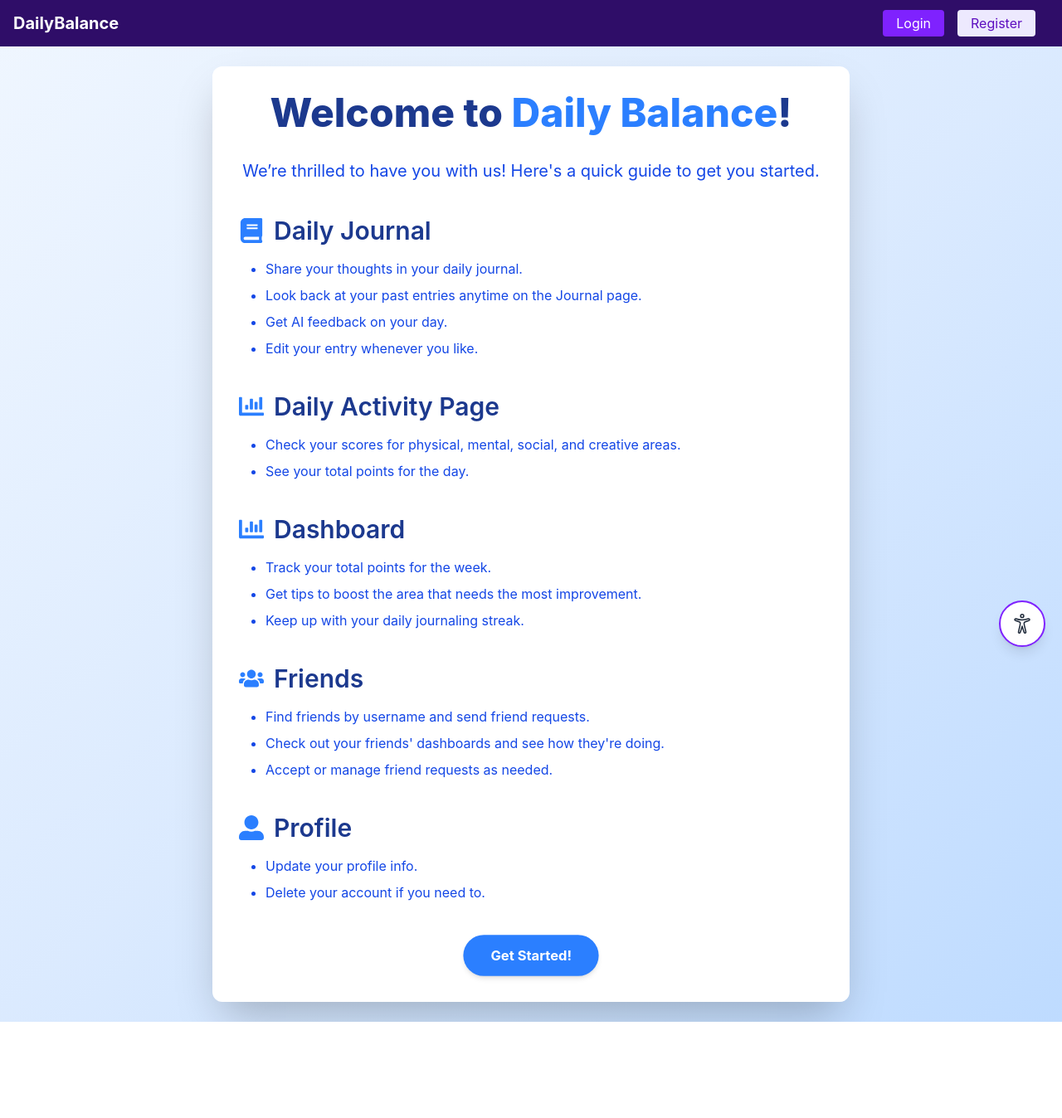
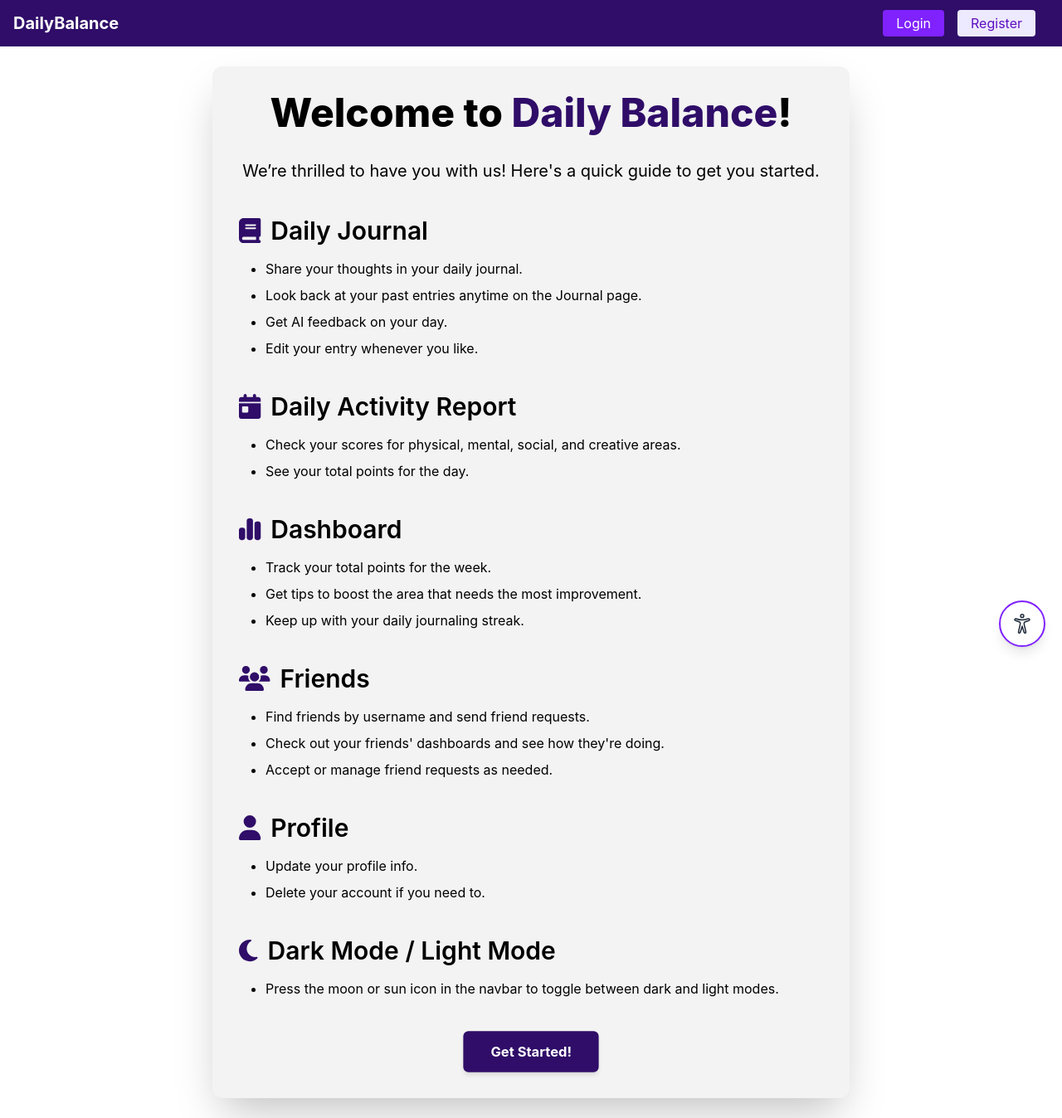
Before and after one commit to Mimoosa/react_daily_balance_app, a React (Vite) app in the folder client/: page /instruction in a window 1280 px wide. Shown: the whole page at 83% size. Before the commit the page ends 1232 px from the top, so only its background shows below. Built offline with nearby package versions, Linux system fonts and the light colour scheme; no server answers.

Commit message:
Add instruction page and fixed some bag in other pages too.

```diff
--- a/client/src/pages/ActivityReportPage.jsx
+++ b/client/src/pages/ActivityReportPage.jsx
@@ -44,17 +44,9 @@ const DailyActivityReport = () => {
     });
     return Object.values(transformed);
   };
-
+  // This useMemo hook is used to memoize the result of the transformActivities function,
+// ensuring that the transformed activities are only recalculated when the activities array changes.
   const transformedActivities = useMemo(() => transformActivities(activities), [activities]);
-
-  const normalizePoints = (points) => {
-    Object.keys(points).forEach((key) => {
-      if (points[key] > 100) {
-        points[key] = 100;
-      }
-    });
-    return points;
-  };
 
   const labelIcons = {
     Physical: faDumbbell,
--- a/client/src/pages/InstructionPage.jsx
+++ b/client/src/pages/InstructionPage.jsx
@@ -1,14 +1,17 @@
 import { Link } from 'react-router-dom';
 import React, { useState, useEffect } from 'react'
-import { FaBook, FaRegEdit, FaChartBar, FaUsers, FaUserAlt, FaTrashAlt } from 'react-icons/fa';
+import { FontAwesomeIcon } from '@fortawesome/react-fontawesome';
+import { faCalendarDay, faBook, faChartSimple, faUser, faUsers, faSun, faMoon } from '@fortawesome/free-solid-svg-icons';
+import { useTheme } from "../contexts/ThemeContext";
 
 const InstructionPage = () => {
     const [animate, setAnimate] = useState(false);
-
+    const { theme, isDark } = useTheme();
+    // useEffect hook to trigger the animation on component mount.
     useEffect(() => {
         setAnimate(true);
     }, []);
-
+    // CSS keyframes for a smooth scaling animation.
     const scaleInOut = `
         @keyframes scale-in-out {
             0%, 100% {
@@ -24,22 +27,22 @@ const InstructionPage = () => {
     `;
 
     return (
-        <div className="min-h-screen flex items-center justify-center bg-gradient-to-br from-blue-50 via-blue-100 to-blue-200 p-6">
-            <div className="bg-white rounded-xl shadow-2xl p-8 max-w-3xl w-full">
-                <h1 className="text-5xl font-extrabold text-center text-blue-900 mb-8  transform transition-all duration-500 ease-in-out" style={{ transform: animate ? 'scale(1)' : 'scale(0.95)' }}>
-                    Welcome to <span className="text-blue-500">Daily Balance</span>!
+        <div className={`min-h-screen flex items-center justify-center ${theme.backgroundWhite} p-6`}>
+            <div className={`${theme.backgroundCard} rounded-xl shadow-2xl p-8 max-w-3xl w-full`}>
+                <h1 className={`text-4xl lg:text-5xl font-extrabold text-center ${theme.textViolet} mb-8 transform transition-all duration-1500 ease-in-out`} style={{ transform: animate ? 'scale(1)' : 'scale(1.2)' }}>
+                    <span className="block lg:inline">Welcome to</span> <span className={isDark ? 'text-violet-500' : 'text-violet-950'}>Daily Balance</span>!
                 </h1>
-                <p className="text-xl text-center text-blue-700 mb-10">
+                <p className={`text-lg lg:text-xl text-center ${theme.textViolet} mb-10`}>
                     We’re thrilled to have you with us! Here's a quick guide to get you started.
                 </p>
 
                 <div className="space-y-10">
                     <div>
-                        <h2 className="flex items-center text-3xl font-semibold text-blue-900 mb-4">
-                            <FaBook className="mr-3 text-blue-500" />
+                        <h2 className={`flex items-center text-2xl lg:text-3xl font-semibold ${theme.textViolet} mb-4`}>
+                            <FontAwesomeIcon icon={faBook} className={`mr-3 text-2xl lg:text-3xl ${isDark ? 'text-violet-500' : 'text-violet-950'}`} />
                             Daily Journal
                         </h2>
-                        <ul className="list-disc ml-8 text-blue-700 space-y-2">
+                        <ul className={`list-disc ml-8 ${theme.textViolet} space-y-2`}>
                             <li>Share your thoughts in your daily journal.</li>
                             <li>Look back at your past entries anytime on the Journal page.</li>
                             <li>Get  AI feedback on your day.</li>
@@ -48,22 +51,22 @@ const InstructionPage = () => {
                     </div>
 
                     <div>
-                        <h2 className="flex items-center text-3xl font-semibold text-blue-900 mb-4">
-                            <FaChartBar className="mr-3 text-blue-500" />
-                            Daily Activity Page
+                        <h2 className={`flex items-center text-2xl lg:text-3xl font-semibold ${theme.textViolet} mb-4`}>
+                            <FontAwesomeIcon icon={faCalendarDay} className={`mr-3 text-2xl lg:text-3xl ${isDark ? 'text-violet-500' : 'text-violet-950'}`} />
+                            Daily Activity Report
                         </h2>
-                        <ul className="list-disc ml-8 text-blue-700 space-y-2">
+                        <ul className={`list-disc ml-8 ${theme.textViolet} space-y-2`}>
                             <li>Check your scores for physical, mental, social, and creative areas.</li>
                             <li>See your total points for the day.</li>
                         </ul>
                     </div>
 
                     <div>
-                        <h2 className="flex items-center text-3xl font-semibold text-blue-900 mb-4">
-                            <FaChartBar className="mr-3 text-blue-500" />
+                        <h2 className={`flex items-center text-2xl lg:text-3xl font-semibold ${theme.textViolet} mb-4`}>
+                            <FontAwesomeIcon icon={faChartSimple} className={`mr-3 text-2xl lg:text-3xl ${isDark ? 'text-violet-500' : 'text-violet-950'}`} />
                             Dashboard
                         </h2>
-                        <ul className="list-disc ml-8 text-blue-700 space-y-2">
+                        <ul className={`list-disc ml-8 ${theme.textViolet} space-y-2`}>
                             <li>Track your total points for the week.</li>
                             <li>Get tips to boost the area that needs the most improvement.</li>
                             <li>Keep up with your daily journaling streak.</li>
@@ -71,11 +74,11 @@ const InstructionPage = () => {
                     </div>
 
                     <div>
-                        <h2 className="flex items-center text-3xl font-semibold text-blue-900 mb-4">
-                            <FaUsers className="mr-3 text-blue-500" />
+                        <h2 className={`flex items-center text-2xl lg:text-3xl font-semibold ${theme.textViolet} mb-4`}>
+                            <FontAwesomeIcon icon={faUsers} className={`mr-3 text-2xl lg:text-3xl ${isDark ? 'text-violet-500' : 'text-violet-950'}`} />
                             Friends
                         </h2>
-                        <ul className="list-disc ml-8 text-blue-700 space-y-2">
+                        <ul className={`list-disc ml-8 ${theme.textViolet} space-y-2`}>
                             <li>Find friends by username and send friend requests.</li>
                             <li>Check out your friends' dashboards and see how they're doing.</li>
                             <li>Accept or manage friend requests as needed.</li>
@@ -83,15 +86,25 @@ const InstructionPage = () => {
                     </div>
 
                     <div>
-                        <h2 className="flex items-center text-3xl font-semibold text-blue-900 mb-4">
-                            <FaUserAlt className="mr-3 text-blue-500" />
+                        <h2 className={`flex items-center text-2xl lg:text-3xl font-semibold ${theme.textViolet} mb-4`}>
+                            <FontAwesomeIcon icon={faUser} className={`mr-3 text-2xl lg:text-3xl ${isDark ? 'text-violet-500' : 'text-violet-950'}`} />
                             Profile
                         </h2>
-                        <ul className="list-disc ml-8 text-blue-700 space-y-2">
+                        <ul className={`list-disc ml-8 ${theme.textViolet} space-y-2`}>
                             <li>Update your profile info.</li>
                             <li>Delete your account if you need to.</li>
                         </ul>
                     </div>
+                    <div>
+                        <h2 className={`flex items-center text-2xl lg:text-3xl font-semibold ${theme.textViolet} mb-4`}>
+                            <FontAwesomeIcon icon={isDark ? faSun : faMoon} className={`mr-3 text-2xl lg:text-3xl ${isDark ? 'text-violet-500' : 'text-violet-950'}`} />
+                            <span className="block lg:inline">Dark Mode <br className="lg:hidden" />/ Light Mode</span>
+                        </h2>
+                        <ul className={`list-disc ml-8 ${theme.textViolet} space-y-2`}>
+                            <li>Press the moon or sun icon in the navbar to toggle between dark and light modes.</li>
+                        </ul>
+                    </div>
+
                 </div>
 
                 <>
@@ -100,8 +113,8 @@ const InstructionPage = () => {
                 </style>
                 <div className="text-center mt-10">
                     <Link
-                        to="/home"
-                        className="inline-block bg-blue-500 text-white font-bold py-3 px-8 rounded-full shadow-md animate-scale"
+                        to="/journal"
+                        className={`inline-block ${isDark ? 'bg-violet-500' : 'bg-violet-950'} text-white font-bold py-3 px-8 rounded-md shadow-md animate-scale`}
                     >
                         Get Started!
                     </Link>
--- a/client/src/pages/JournalPage.jsx
+++ b/client/src/pages/JournalPage.jsx
@@ -34,7 +34,7 @@ const JournalPage = () => {
     const [isEditing, setIsEditing] = useState(false);
     const [showActivityPrompt, setShowActivityPrompt] = useState(false);
     const navigate = useNavigate();
-    const { isLargeScreen } = useScreenContext;
+    const { isLargeScreen } = useScreenContext();
 
     /**
      * Fetches user's journal entries on component mount
@@ -197,7 +197,7 @@ const JournalPage = () => {
      */
 
     return (
-        <div className={`pb-14 flex flex-col ${theme.backgroundWhite}`}  style={isLargeScreen ? { height: `calc(100vh - 64px)`} : {}} >
+        <div className={`flex flex-col ${theme.backgroundWhite}`}  style={isLargeScreen ? { height: `calc(100vh - 64px)`} : {}} >
 
             {/* Main content area */}
             <div className="flex flex-col-reverse lg:flex-row flex-1">
--- a/client/src/pages/LoginPage.jsx
+++ b/client/src/pages/LoginPage.jsx
@@ -68,7 +68,9 @@ const LoginPage = () => {
                 setSuccess(isLogin ? 'Login successful!' : 'Registration successful!');
 
                 setTimeout(() => {
-                    navigate('/dashboard');
+                  isLogin
+                  ? navigate('/dashboard')
+                  :navigate('/instruction');
                 }, 1500);
             } else {
                 console.error('Invalid response format:', response);
```
